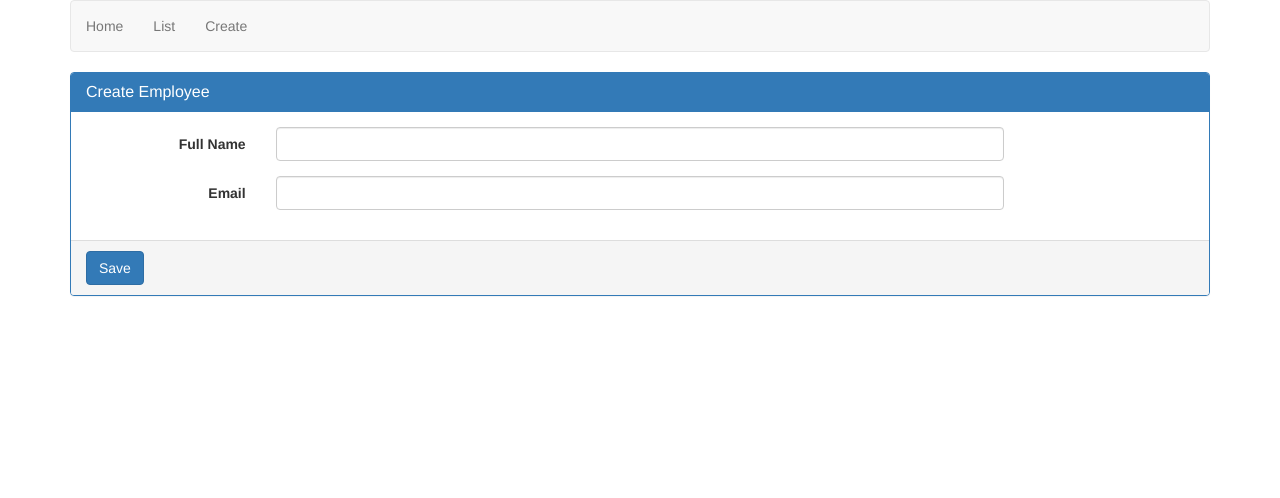
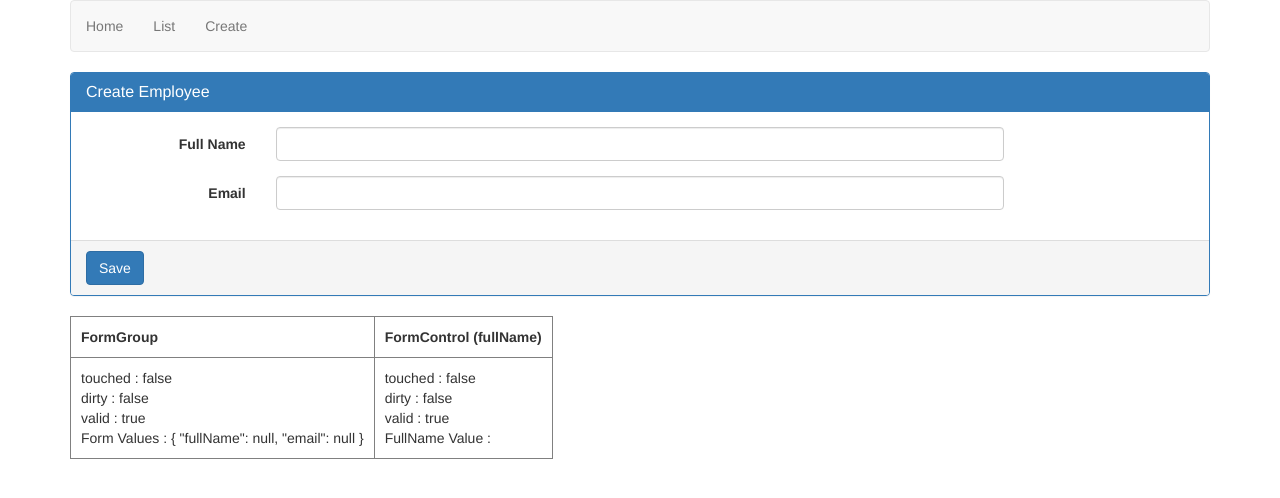
Before and after one commit to SivaGK/angular-learning-by-sivagk, an Angular app: page /create in a window 1280 px wide. Shown: the top 498 px of the page. Built offline with nearby package versions, Linux system fonts and the light colour scheme.

Commit message:
we will discuss FormControl and FormGroup classes

```diff
--- a/src/app/employee/create-employee/create-employee.component.html
+++ b/src/app/employee/create-employee/create-employee.component.html
@@ -24,3 +24,25 @@
     </div>
   </div>
 </form>
+
+
+<table border="1">
+  <tr>
+    <th style="padding: 10px">FormGroup</th>
+    <th style="padding: 10px">FormControl (fullName)</th>
+  </tr>
+  <tr>
+    <td style="padding: 10px">
+      touched : {{ employeeForm.touched }}
+      <br/> dirty : {{ employeeForm.dirty }}
+      <br/> valid : {{ employeeForm.valid }}
+      <br/> Form Values : {{employeeForm.value | json}}
+    </td>
+    <td style="padding: 10px">
+      touched : {{ employeeForm.get('fullName').touched }}
+      <br/> dirty : {{ employeeForm.get('fullName').dirty }}
+      <br/> valid : {{ employeeForm.get('fullName').valid }}
+      <br/> FullName Value : {{employeeForm.get('fullName').value}}
+    </td>
+  </tr>
+</table>
```
